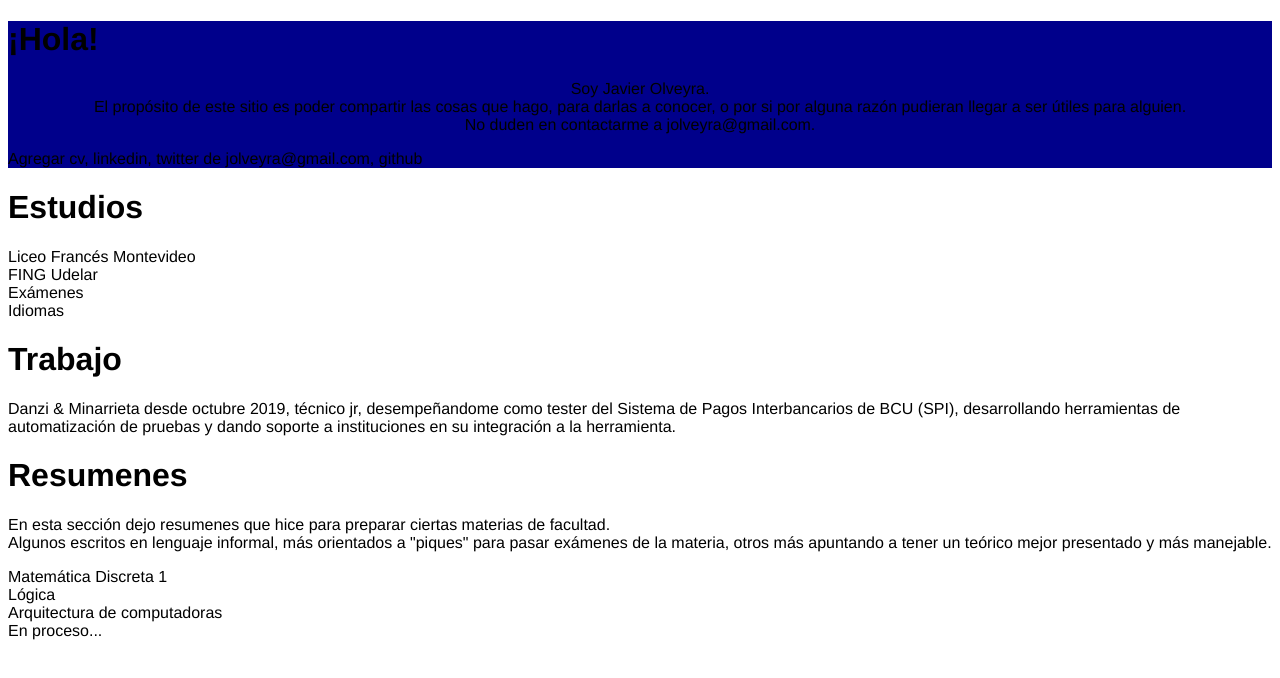
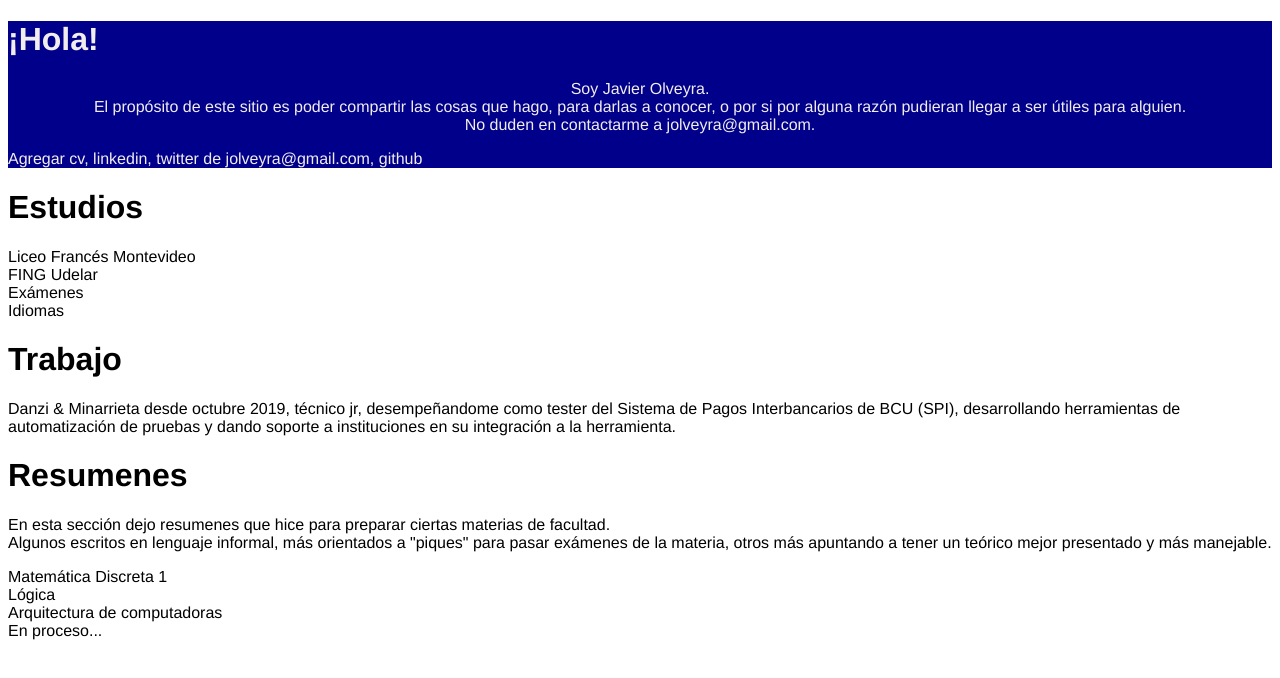
Before and after one commit to jolveyra/Portafolio, a plain HTML site: page index.html in a window 1280 px wide. Drawn offline with Linux system fonts and the light colour scheme.

Commit message:
primer contenido en index y css

```diff
--- a/style.css
+++ b/style.css
@@ -7,9 +7,10 @@ body{
     background-color: darkblue;
     min-height: 100%;
     min-width: 100%;
+    color: rgb(242, 237, 237);
 }
 
 #parrafo-1{
     text-align: center;
-    text-
+
 }
```
